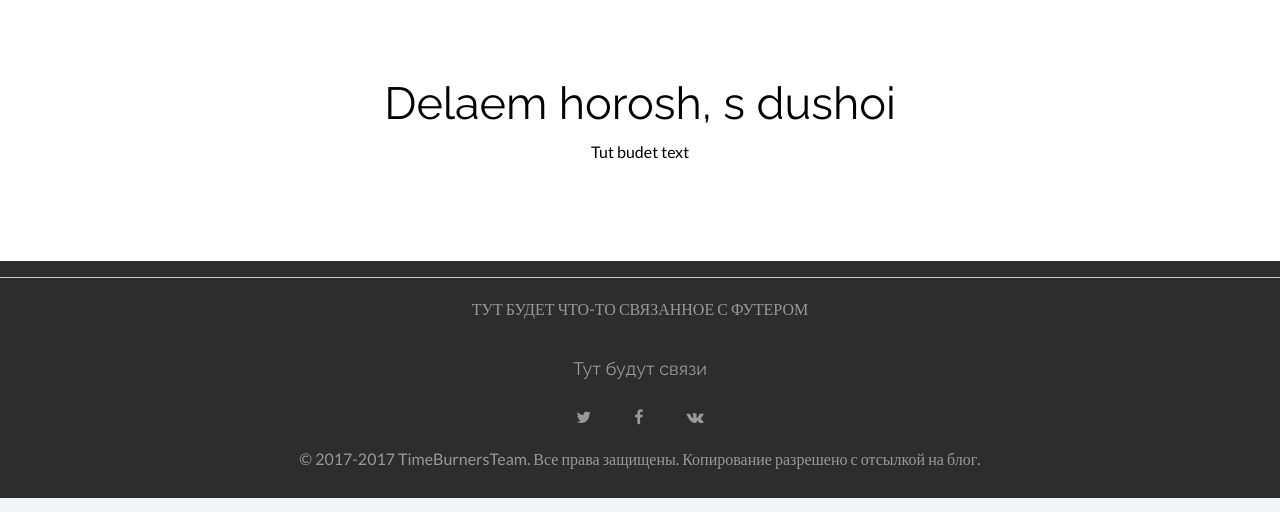
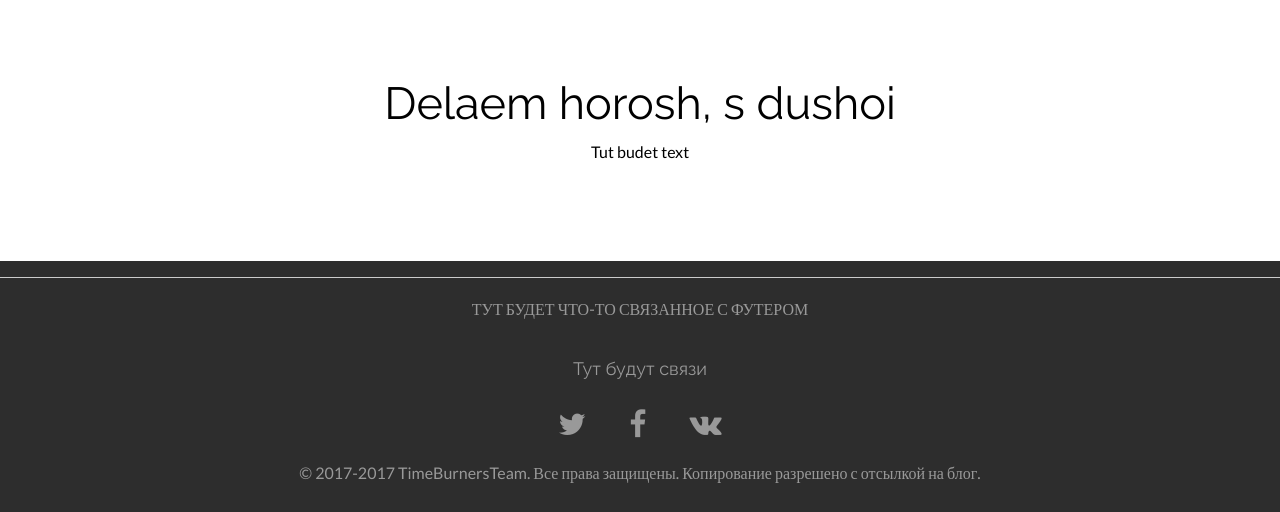
Before and after one commit to Times-Burners-Team/site, a PHP site: page / in a window 1280 px wide. Shown: the part 2070-2582 px from the top of the page. Run offline with PHP 8.4, Linux system fonts and the light colour scheme; some libraries are stand-ins or nearby versions; some web fonts are replaced.

Commit message:
Изменил

```diff
--- a/css/main.css
+++ b/css/main.css
@@ -174,35 +174,35 @@ hr {
   color: black;
 }
 
-footer{
+#f{
 }
-footer .container{
+#f .container{
   background-color:#2D2D2D!important;
   width:100%;
 }
 
-footer a{
+#f a{
   color: #999;
 }
-footer a:hover, a:focus {
+#f a:hover, a:focus {
   color: #f85c37;
   text-decoration: none;
   outline: 0;
 }
 
-footer h4{
+#f h4{
   color: #999;
 }
 
-footer p{
+#f p{
   color: #999;
 }
 
-footer i{
+#f i{
 font-size: 30px;
   padding: 20px;
 }
 
-footer i:hover {
+#f i:hover {
   color: #ff7878;
 }
--- a/index.html
+++ b/index.html
@@ -109,7 +109,7 @@
       </div>
     </div>
   </div>
-  <footer>
+  <footer id="f">
     <div class="container">
       <div class="row centered"><hr/>
         <p>ТУТ БУДЕТ ЧТО-ТО СВЯЗАННОЕ С ФУТЕРОМ</p>
```
